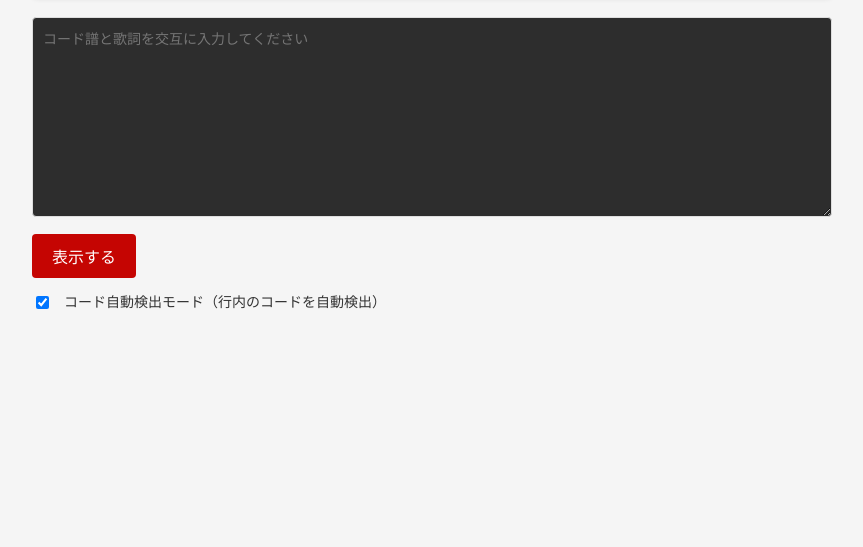
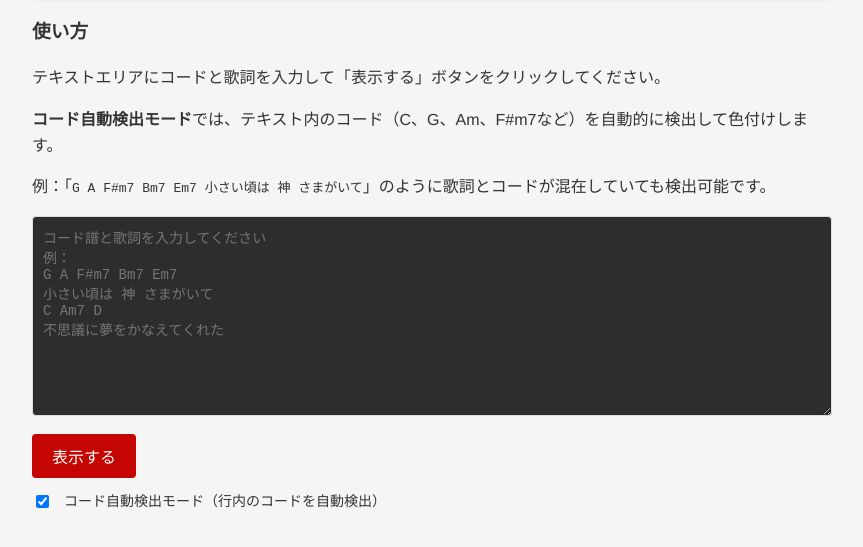
Before and after one commit to Yuuta12-maker/chord-visualizer, a plain HTML site: page index.html in a window 1280 px wide. Shown: the part 119-666 px from the top of the page, without its empty margins (208-1071 px from the left). Drawn offline with Linux system fonts and the light colour scheme.

Commit message:
Update index.html - 使い方説明を追加

```diff
--- a/index.html
+++ b/index.html
@@ -13,8 +13,20 @@
             <p>森山雄太 - マインドエンジニアリング・コーチング（MEC）</p>
         </div>
 
+        <div class="usage-info">
+            <h3>使い方</h3>
+            <p>テキストエリアにコードと歌詞を入力して「表示する」ボタンをクリックしてください。</p>
+            <p><strong>コード自動検出モード</strong>では、テキスト内のコード（C、G、Am、F#m7など）を自動的に検出して色付けします。</p>
+            <p>例：「<code>G A F#m7 Bm7 Em7 小さい頃は 神 さまがいて</code>」のように歌詞とコードが混在していても検出可能です。</p>
+        </div>
+
         <div class="input-area">
-            <textarea id="input-text" placeholder="コード譜と歌詞を交互に入力してください"></textarea>
+            <textarea id="input-text" placeholder="コード譜と歌詞を入力してください
+例：
+G A F#m7 Bm7 Em7
+小さい頃は 神 さまがいて
+C Am7 D
+不思議に夢をかなえてくれた"></textarea>
             <button id="process-button">表示する</button>
         </div>
 
```
